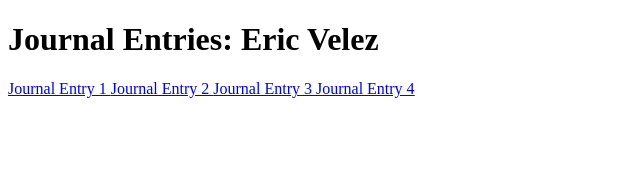
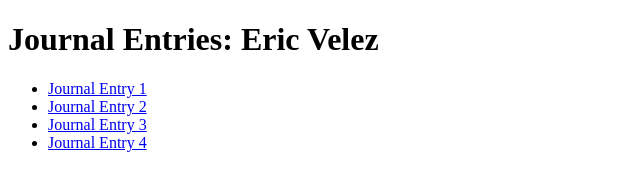
Before and after one commit to Vedd7224/Vedd7224.github.io, a plain HTML site: page index.html in a window 1280 px wide. Shown: the whole page, without its empty margins (0-640 px from the left). Drawn offline with Linux system fonts and the light colour scheme.

Commit message:
organized entry links

```diff
--- a/index.html
+++ b/index.html
@@ -8,16 +8,11 @@
   <body>
     <h1>Journal Entries: Eric Velez</h1>
 
-    <a href="entryone.html"> Journal Entry 1 </a>
-
-
-    <a href="entrytwo.html"> Journal Entry 2 </a>
-
-
-    <a href="entrythree.html"> Journal Entry 3 </a>
-
-
-    <a href="entryfour.html"> Journal Entry 4 </a>
+    <ul>
+    <li><a href="entryone.html"> Journal Entry 1 </a></li>
+    <li><a href="entrytwo.html"> Journal Entry 2 </a></li>
+    <li><a href="entrythree.html"> Journal Entry 3 </a></li>
+    <li><a href="entryfour.html"> Journal Entry 4 </a></li>
 
   </body>
 </html>
```
